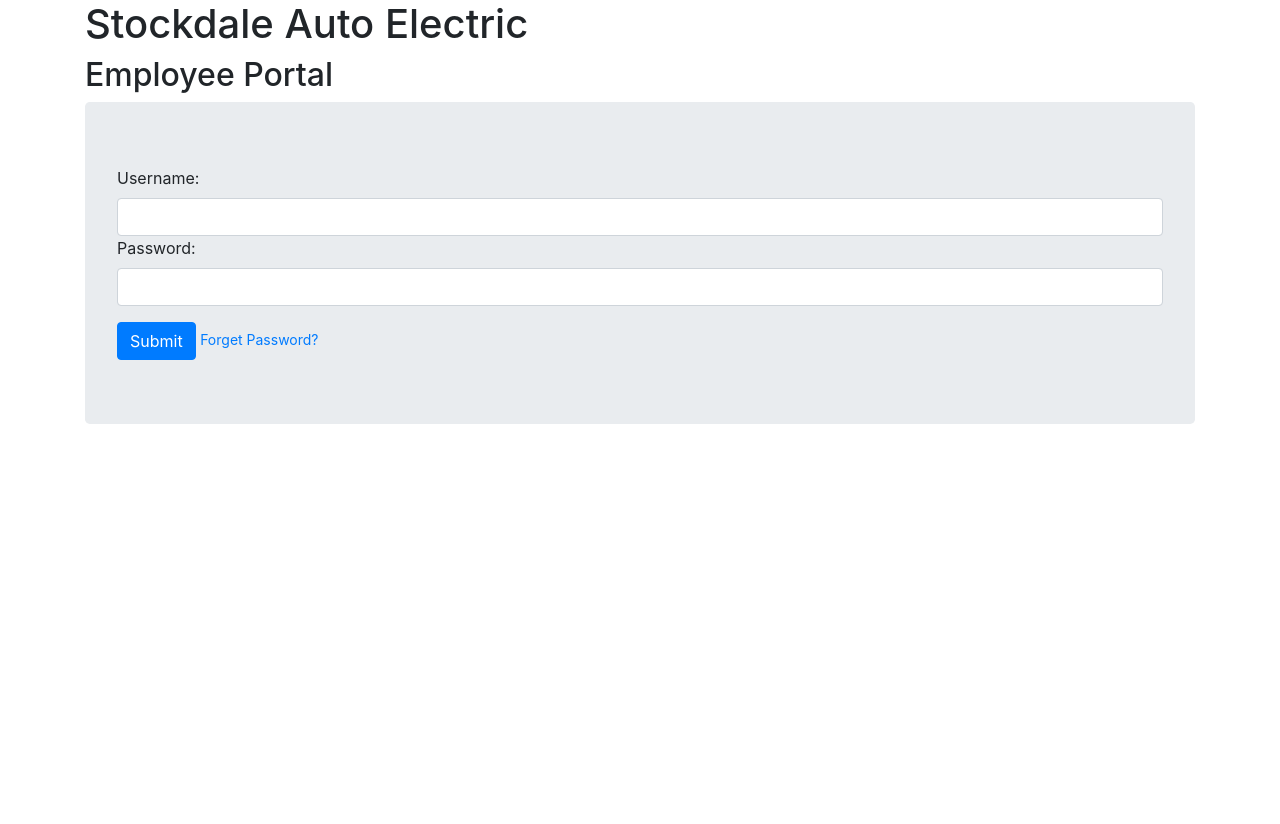
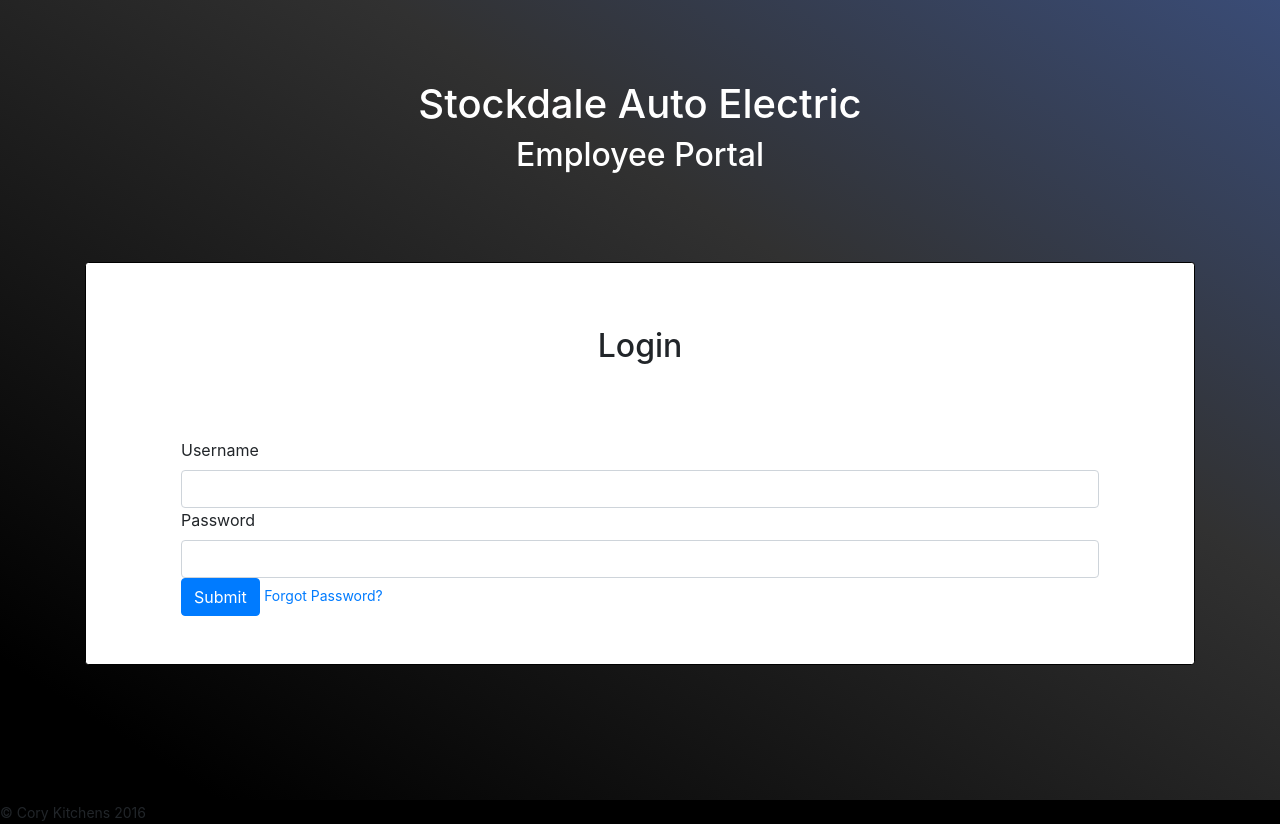
Before and after one commit to corykitchens/sae, a Django app: page / in a window 1280 px wide. Before the commit the page ends 424 px from the top, so only its background shows below. Run offline with Django 3.2, Linux system fonts and the light colour scheme; some libraries are stand-ins or nearby versions.

Commit message:
Merge issues with employee branch

```diff
--- a/templates/login/login.html
+++ b/templates/login/login.html
@@ -1,45 +1,100 @@
 <!DOCTYPE html>
 <html lang="en">
   <head>
-  {% load staticfiles %}
     <!-- Required meta tags always come first -->
     <meta charset="utf-8">
     <meta name="viewport" content="width=device-width, initial-scale=1, shrink-to-fit=no">
     <meta http-equiv="x-ua-compatible" content="ie=edge">
-
+    <title>Stockdale Auto Electric | Login</title>
     <!-- Bootstrap CSS -->
     <link rel="stylesheet" href="https://maxcdn.bootstrapcdn.com/bootstrap/4.0.0-alpha.2/css/bootstrap.min.css" integrity="sha384-y3tfxAZXuh4HwSYylfB+J125MxIs6mR5FOHamPBG064zB+AFeWH94NdvaCBm8qnd" crossorigin="anonymous">
-    <link rel="stylesheet" type="text/css" href="{%static "css/login.css" %}">
+    <style>
+
+      .login-bg {
+        background-image: linear-gradient(to top right,#000000 10%, #313131 65%, #405FA8 125%);
+      }
+
+      .header {
+        padding-top: 5em;
+        padding-bottom: 5em;
+        /*background: red;*/
+      }
+
+      .form-container {
+        background: white;
+        border: 1px solid black;
+        border-radius: 0.2em;
+        margin : 0 auto;
+
+      }
+
+      .login-container {
+        /*background: green;*/
+        min-height: 50em
+
+      }
+      .login-title {
+        color: white;
+      }
+
+      .login-subtitle {
+        color: white;
+      }
+
+      .form-title {
+        padding: 2.0em 0 2.0em 0;
+        /*background: blue;*/
+      }
+
+      .login-form-container {
+        padding: 0 5.0em 3.0em 5.0em;
+        /*background: orange;*/
+      }
+      .login-footer {
+        background-color: black;
+      }
+    </style>
   </head>
-  <body>
-    <div class="container">
-      <!-- Login Form -->
-      <div class="row">
-        <div class="col-sm-6">
-          <h1 class="display-5">Stockdale Auto Electric
-           <h2 class="display-5">Employee Portal</h2>
+  <body class="login-bg">
+    <div class="container login-container">
+      <div class="row header">
+        <div class="col-md-12">
+          <h1 class="text-md-center login-title">Stockdale Auto Electric</h1>
+          <h2 class="text-md-center login-title">Employee Portal</h2>
         </div>
-        <div class="col-sm-6">
+      </div>
 
-        </div>
-        <div class="col-sm-12">
-          <div class="jumbotron">
-            <form>
-              <fieldset class="form-group">
-                <label for="username">Username:</label>
-                <input type="text" class="form-control">
-                <label for="password">Password:</label>
-                <input type="password" class="form-control">
-              </fieldset>
-              <button type="submit" class="btn btn-primary">Submit</button>
-              <small><a href="#">Forget Password?</a></small>
+      <div class="row form-container">
+      <div class="col-md-12">
+          <h2 class="text-md-center form-title">Login</h2>
+          <div class="login-form-container">
+            <form action="#" method="POST">
+              <label for="username">Username</label>
+              <input type="text" name="username" class="form-control">
+
+              <label for="password">Password</label>
+              <input type="password" name="password" class="form-control">
+
+              <button type="submit" class="btn btn-log btn-primary">Submit</button>
+              <small><a href="#">Forgot Password?</a></small>
             </form>
           </div>
+        </div><!-- ./form-container -->
+      </div>
+
+    </div><!-- ./container -->
+    <div class="row">
+      <div class="col-md-12">
+        <div class="login-footer">
+          <footer>
+            <small>&copy; Cory Kitchens 2016</small>
+          </footer>
         </div>
       </div>
     </div>
     <!-- jQuery first, then Bootstrap JS. -->
     <script src="https://ajax.googleapis.com/ajax/libs/jquery/2.1.4/jquery.min.js"></script>
     <script src="https://maxcdn.bootstrapcdn.com/bootstrap/4.0.0-alpha.2/js/bootstrap.min.js" integrity="sha384-vZ2WRJMwsjRMW/8U7i6PWi6AlO1L79snBrmgiDpgIWJ82z8eA5lenwvxbMV1PAh7" crossorigin="anonymous"></script>
+    <script>document.write('<script src="http://' + (location.host || 'localhost').split(':')[0] + ':35729/livereload.js?snipver=1"></' + 'script>')</script>
   </body>
 </html>
```
